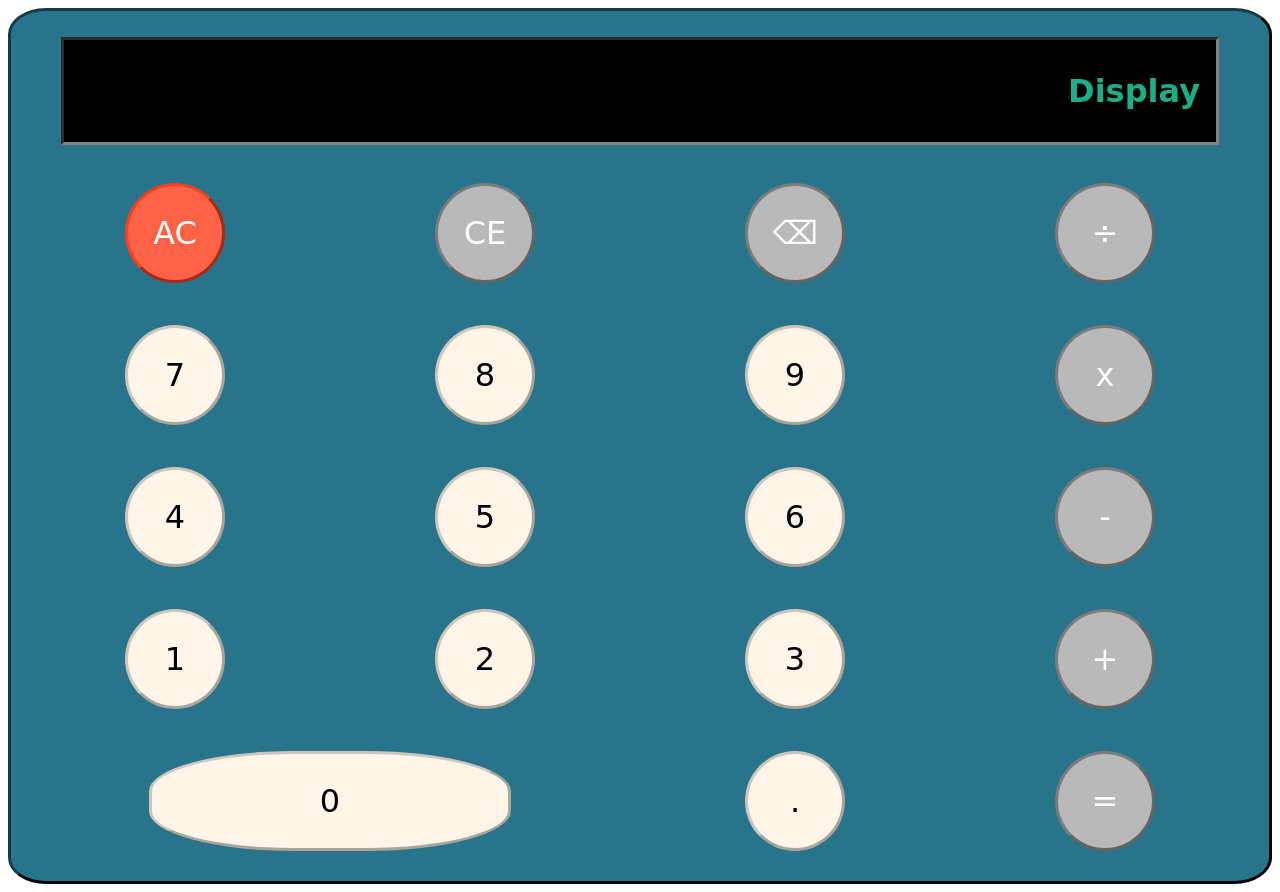
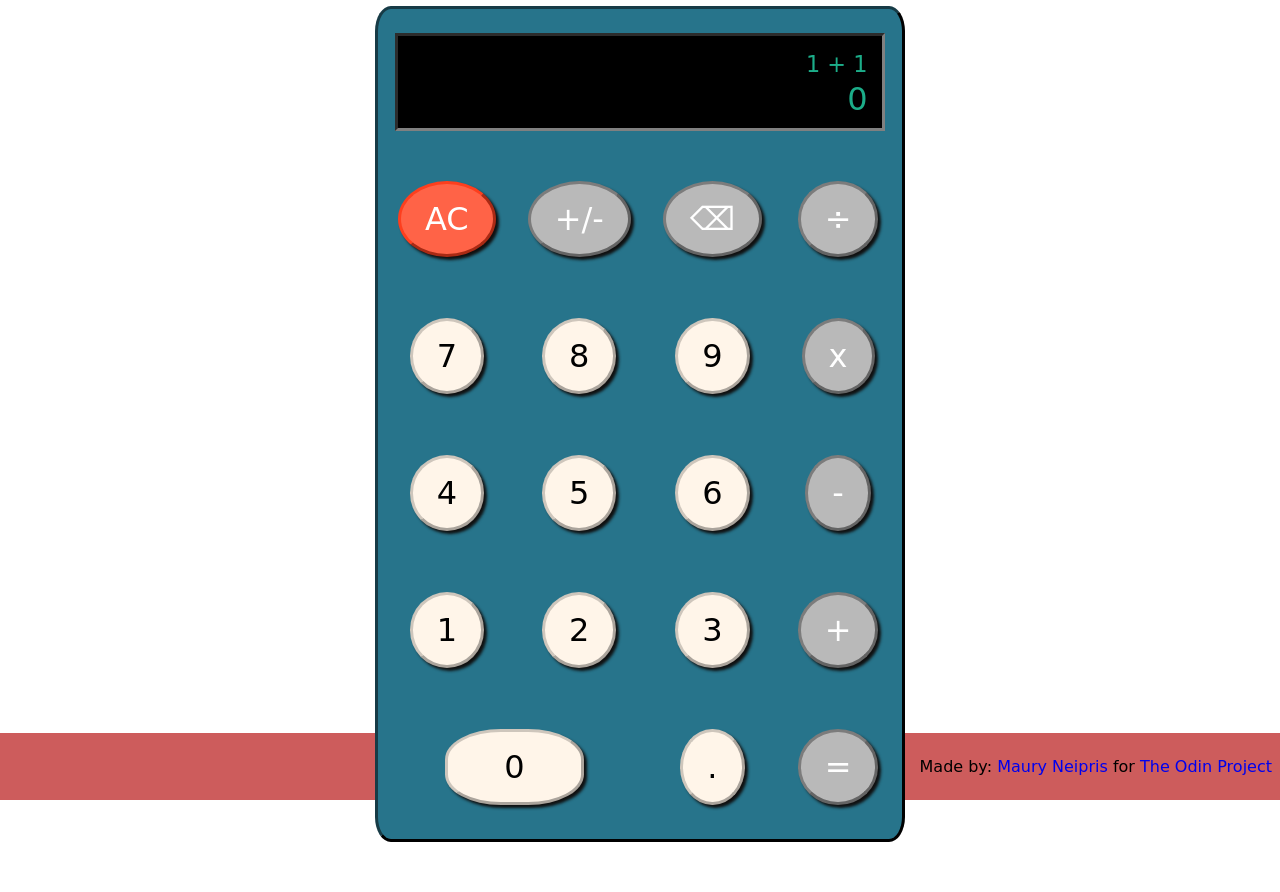
Before and after one commit to mauryneipris/calculator, a plain HTML site: page index.html in a window 1280 px wide. After the commit the page ends 842 px from the top, so only its background shows below. Drawn offline with Linux system fonts and the light colour scheme; a web font is replaced by a local one.

Commit message:
css container dimension changes, button hover colors added, footer added

```diff
--- a/css/styles.css
+++ b/css/styles.css
@@ -2,9 +2,20 @@
 
 body {
     font-family: 'Atomic Age', cursive;
+    margin: 0;
+    height: 100vh;
 }
 
-.grid-container {
+
+/* ------- WRAPPERS -------*/
+
+.container {
+    width: 530px;
+    height: 80vh;
+    margin: 0.5% auto;
+}
+
+.calculator {
     display: grid;
     background-color: rgb(39, 116, 139);
     border-radius: 3%;
@@ -12,28 +23,51 @@ body {
     border-color: rgb(23, 59, 70);
     border-bottom-color:rgb(23, 59, 70);
     grid-template-columns: repeat(4, 1fr);
-    grid-auto-rows: 110px;
-    column-gap: 1em;
-    row-gap: 2em;
+    grid-auto-rows: 105px;
+    grid-gap: 2rem;
     align-items: center;
     justify-items: center;
-    min-width: 400px;
-    min-height: 400px;
-    padding: 25px 17px;
-
-
+    padding: 20px;
 
 }
 
+
+/* ------- DISPLAY -------*/
+.display {
+    display: flex;
+    flex-direction: column;
+    text-align: right;
+    width: 94%;
+    padding: 3% 3% 2% 3%;
+    grid-column-start: 1;
+    grid-column-end: 5;
+    grid-row-start: 1;
+    grid-row-end: 2;
+    font-size: 1.4rem;
+    background-color: black;
+
+    color: rgb(28, 173, 137);
+    border-style: inset;
+    border-color: grey;
+
+}
+
+#result {
+    font-size: 2rem;
+    padding-top: 0.2rem;
+}
+
+/* ------- BUTTONS -------*/
 .button {
-    background-color: aliceblue;
+    cursor: pointer;
+    background-color: #f0f8ff;
     color: white;
     text-align: center;
     border-radius: 50%;
+    padding:  1rem 1.5rem;
     border: outset;
     border-width: 3px;
-    width: 100px;
-    height: 100px;
+    box-shadow: #101010 3px 3px 3px;
     vertical-align: middle;
     display: inline-block;
     font-family: 'Atomic Age', cursive;
@@ -41,35 +75,28 @@ body {
     text-decoration: none;
 }
 
-.display {
-    grid-column-start: 1;
-    grid-column-end: 5;
-    grid-row-start: 1;
-    grid-row-end: 2;
-    font-size: 2em;
-    font-weight: bold;
-    vertical-align: middle;
-    background-color: black;
-    width: 90vw;
-    text-align: right;
-    border-style: inset;
-    border-color: grey;
-
+.button:hover {
+    background-color: #ccc;
 }
 
-.display p {
-    padding-right: 0.5em;
-    color: rgb(28, 173, 137);
+.button:active {
+    background-color: grey;
 }
 
-
-
-.clear_buttons {
+.misc_buttons {
     background-color: rgb(185, 185, 185);
     color: white;
     border-color: rgb(124, 124, 124);
     border-bottom-color: rgb(184, 184, 184);
     border-right-color: rgb(184, 184, 184);
+}
+
+.misc_buttons:hover {
+    background-color: rgb(106, 160, 192);
+}
+
+.misc_buttons:active {
+    background-color: rgb(96, 147, 177);
 }
 
 .numpad {
@@ -88,13 +115,27 @@ body {
     border-right-color: rgb(184, 184, 184);
 }
 
+.operation:hover {
+    background-color: rgb(106, 160, 192);
+}
+
+.operation:active {
+    background-color: rgb(96, 147, 177);
+}
+
 #all-clear {
     background-color: tomato;
     color: white;
     border-color: rgb(253, 63, 30);
 }
 
+#all-clear:hover {
+    background-color: rgb(240, 75, 46);
+}
 
+#all-clear:active {
+    background-color: rgb(180, 27, 0);
+}
 
 #zero {
     grid-column-start: 1;
@@ -103,3 +144,28 @@ body {
     border-radius: 40%;
 
 }
+
+/* ------- FOOTER -------*/
+
+footer {
+    width: 100%;
+    background-color: indianred;
+    text-align: right;
+    position: fixed;
+    bottom: 0;
+    left: 0;
+    padding: 0.5rem;
+    z-index: -1;
+}
+
+footer p {
+    padding-right: 1rem;
+}
+
+footer a {
+    text-decoration: none;
+}
+
+footer a:hover {
+    text-decoration: underline;
+}
--- a/index.html
+++ b/index.html
@@ -3,46 +3,55 @@
 <html lang="en">
 <head>
   <meta charset="utf-8">
-  <title>Calculator</title>
-  <meta name="description" content="Calculator">
+  <title>Javascript Calculator</title>
+  <meta name="description" content="Javascript Calculator">
   <meta name="author" content="Maury Neipris>">
   <link rel="stylesheet" href="css/styles.css">
 </head>
 
 <body>
-<header></header>
-<main>
-  <div class="grid-container">
+
+<main class="container">
+  <div class="calculator">
     <!--Display box Row 1-->
-    <div class="display">
-      <p id="display-text">Display</p>
-    </div>
+    <section class="display">
+      <div id="user-input">1 + 1</div>
+      <div id="result">0</div>
+    </section>
     <!--Row 2-->
-    <button class="button box2 clear_buttons" id="all-clear">AC</button>
-    <button class="button box4 clear_buttons" id="clear">CE</button>
-    <button class="button box3 clear_buttons" id="backspace">⌫</button>
-    <button class="button box5 operation" id="divide">÷</button>
+    <button class="button misc_buttons" id="all-clear">AC</button>
+    <button class="button misc_buttons" id="sign">+/-</button>
+    <button class="button misc_buttons" id="backspace">⌫</button>
+    <button class="button operation" id="divide">÷</button>
     <!--Row 3-->
-    <button class="button box6 numpad" id="seven">7</button>
-    <button class="button box7 numpad" id="eight">8</button>
-    <button class="button box8 numpad" id="nine">9</button>
-    <button class="button box9 operation" id="multiply">x</button>
+    <button class="button numpad" id="seven">7</button>
+    <button class="button numpad" id="eight">8</button>
+    <button class="button numpad" id="nine">9</button>
+    <button class="button operation" id="multiply">x</button>
     <!--Row 4-->
-    <button class="button box10 numpad" id="four">4</button>
-    <button class="button box11 numpad" id="five">5</button>
-    <button class="button box12 numpad" id="six">6</button>
-    <button class="button box13 operation" id="substract">-</button>
+    <button class="button numpad" id="four">4</button>
+    <button class="button numpad" id="five">5</button>
+    <button class="button numpad" id="six">6</button>
+    <button class="button operation" id="substract">-</button>
     <!--Row 5-->
-    <button class="button box14 numpad" id="one">1</button>
-    <button class="button box15 numpad" id="two">2</button>
-    <button class="button box16 numpad" id="three">3</button>
-    <button class="button box17 operation" id="add">+</button>
+    <button class="button numpad" id="one">1</button>
+    <button class="button numpad" id="two">2</button>
+    <button class="button numpad" id="three">3</button>
+    <button class="button operation" id="add">+</button>
     <!--Row 6-->
-    <button class="button box18 numpad row6" id="zero">0</button>
-    <button class="button box19 numpad row6" id="decimal">.</button>
-    <button class="button box20 operation row6" id="equals">=</button>
+    <button class="button numpad row6" id="zero">0</button>
+    <button class="button numpad row6" id="decimal">.</button>
+    <button class="button operation row6" id="equals">=</button>
   </div>
 </main>
-<script src="js/scripts.js" async defer></script>
+<footer>
+  <p>Made by: <a href="https://github.com/mauryneipris" target="_blank">Maury Neipris</a> for
+    <a
+    href="https://www.theodinproject.com/courses/web-development-101/lessons/calculator"
+    target="_blank"
+    >The Odin Project</a>
+  </p>
+</footer>
+<script src="js/scripts.js" async></script>
 </body>
 </html>
--- a/js/scripts.js
+++ b/js/scripts.js
@@ -0,0 +1,70 @@
+const operators = document.querySelectorAll(".operations");
+const numbers = document.querySelectorAll(".numpad");
+const backspace = document.querySelector("#backspace");
+const posNeg = document.querySelector("#sign");
+const allClear = document.querySelectorAll("#all-clear");
+const misc = document.querySelectorAll(".misc_buttons");
+const display = document.querySelector(".display");
+const result = document.querySelector("#result");
+const userInput = document.querySelector("#user-input");
+const decimal = document.querySelector("#decimal");
+
+const add = (a,b) => a + b;
+const subtract = (a,b) => a - b;
+const multipy = (a,b) => a * b;
+const divide = (a,b) => b != 0 ? a / b : "Can't divide by zero!";
+
+let firstOperand = '';
+let secondOperand = '';
+let currOperand = '';
+let operated = false;
+let decimaled = false;
+
+userInput.textContent = '1' + " + " + "1";
+result.textContent = '0';
+
+numbers.forEach((num) => num.addEventListener('click', () => numButtonHandler(num.textContent)));
+operators.forEach((operation) => operation.addEventListener('click', () => operationButtonHandler(operation.textContent)));
+misc.forEach((m) => m.addEventListener('click', () => miscButtonHandler(m.textContent)));
+
+function operate(operation, a, b) {
+    switch (operation) {
+        case '+':
+            return add(a, b);
+        case '-':
+            return subtract(a, b);
+        case 'x':
+            return multiply(a, b);
+        case '÷':
+            return divide(a, b);
+    }
+};
+
+function operationButtonHandler(operation) {
+    operated = true;
+    if (operation != '=') {
+        if (secondOperand) {
+            //calculate display reset
+        }
+        currOperand = operation;
+    } else {
+        if (secondOperand) {
+            //calculate display reset
+        } else {
+            firstOperand = result.textContent;
+        }
+        currOperand = '';
+    }
+};
+
+function clear() {
+    firstOperand = '';
+    secondOperand = '';
+    currOperand = '';
+    operated = false;
+    decimaled = false;
+}
+
+function miscButtonHandler(operation) {
+
+}
```
